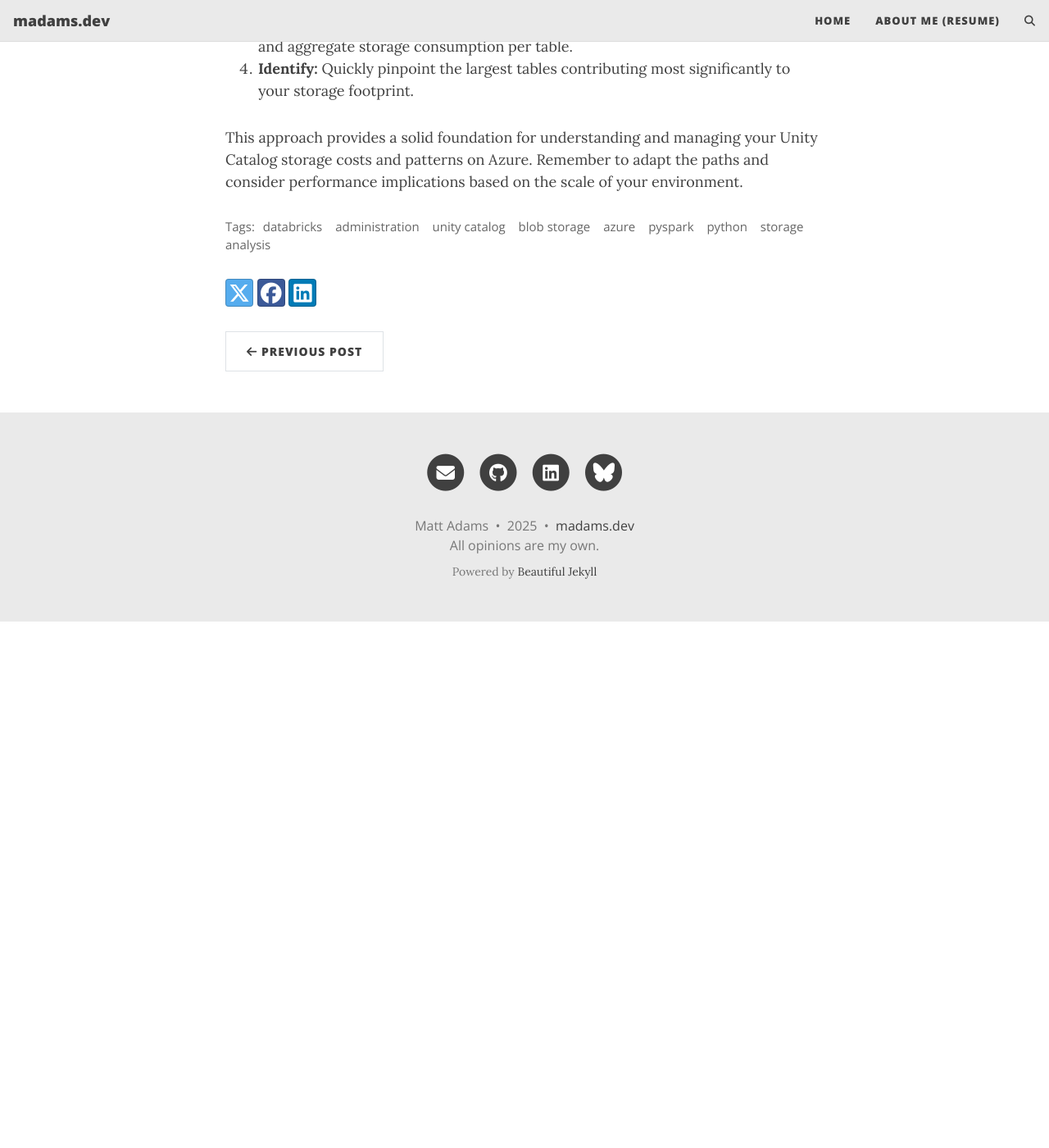
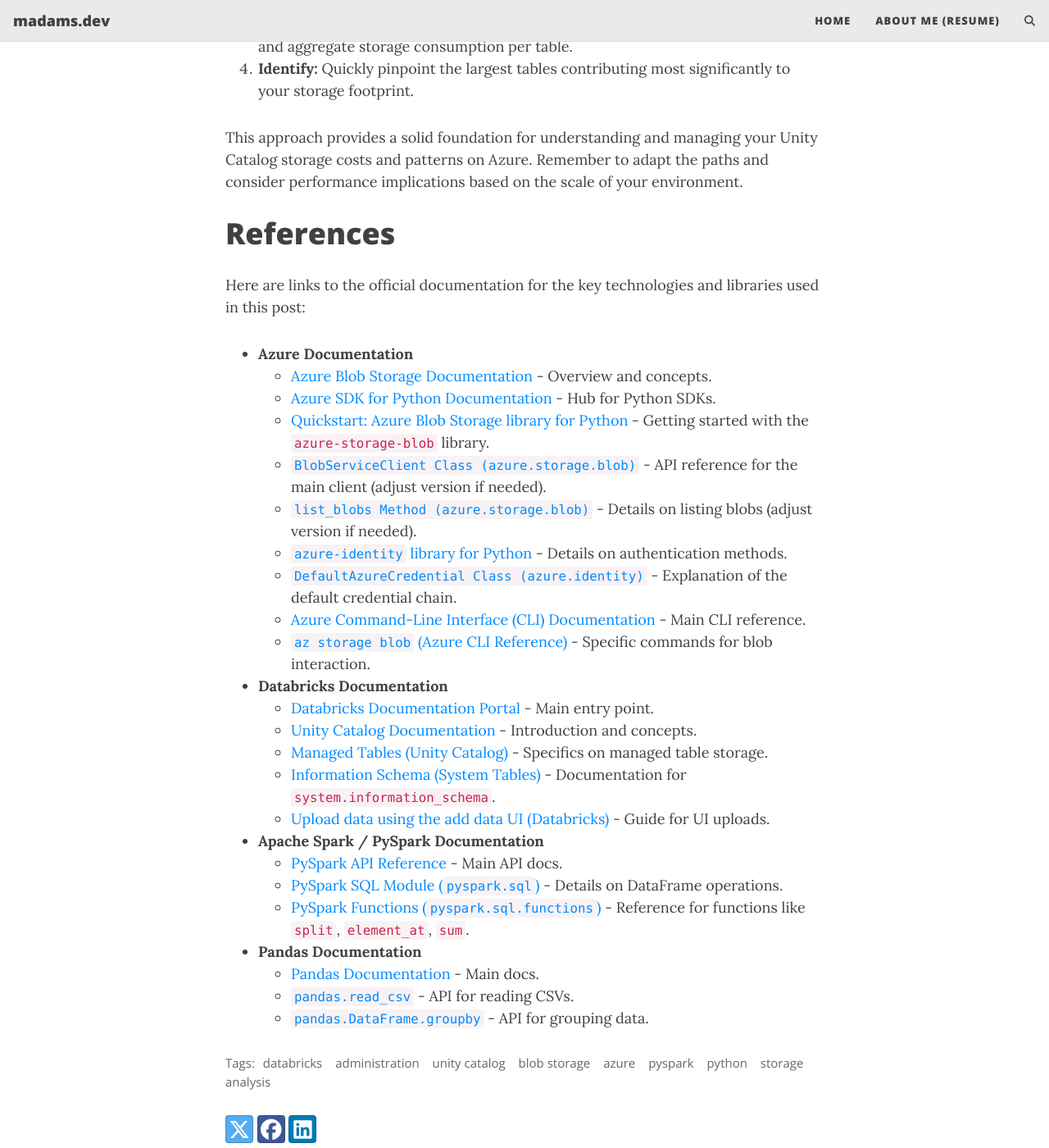
Before and after one commit to sysopmatt/madams-dev, a Jekyll site: the page built from _posts/2025-04-26-getting-a-handle-on-the-blobs-behind-unity-catalog.md, in a window 1280 px wide and 1400 px high, scrolled down 8891 px. Shown: the whole window at 82% size. Built offline with Jekyll 4.4.1, drawn with Linux system fonts in a browser that asks for light colours; comment, search, counter and statistics services are not loaded; before the commit the page ends 9649 px from its top, so only the background shows below that.

Commit message:
Add reference documentation

```diff
--- a/_posts/2025-04-26-getting-a-handle-on-the-blobs-behind-unity-catalog.md
+++ b/_posts/2025-04-26-getting-a-handle-on-the-blobs-behind-unity-catalog.md
@@ -270,3 +270,32 @@
 4.  **Identify:** Quickly pinpoint the largest tables contributing most significantly to your storage footprint.
 
 This approach provides a solid foundation for understanding and managing your Unity Catalog storage costs and patterns on Azure. Remember to adapt the paths and consider performance implications based on the scale of your environment.
+
+# References
+
+Here are links to the official documentation for the key technologies and libraries used in this post:
+
+*   **Azure Documentation**
+    *   [Azure Blob Storage Documentation](https://docs.microsoft.com/en-us/azure/storage/blobs/) - Overview and concepts.
+    *   [Azure SDK for Python Documentation](https://docs.microsoft.com/en-us/azure/developer/python/) - Hub for Python SDKs.
+    *   [Quickstart: Azure Blob Storage library for Python](https://docs.microsoft.com/en-us/azure/storage/blobs/storage-quickstart-blobs-python) - Getting started with the `azure-storage-blob` library.
+    *   [`BlobServiceClient Class (azure.storage.blob)`](https://azuresdkdocs.blob.core.windows.net/$web/python/azure-storage-blob/12.13.0/azure.storage.blob.html#azure.storage.blob.BlobServiceClient) - API reference for the main client (adjust version if needed).
+    *   [`list_blobs Method (azure.storage.blob)`](https://azuresdkdocs.blob.core.windows.net/$web/python/azure-storage-blob/12.13.0/azure.storage.blob.html#azure.storage.blob.ContainerClient.list_blobs) - Details on listing blobs (adjust version if needed).
+    *   [`azure-identity` library for Python](https://docs.microsoft.com/en-us/python/api/azure-identity/azure.identity?view=azure-python) - Details on authentication methods.
+    *   [`DefaultAzureCredential Class (azure.identity)`](https://docs.microsoft.com/en-us/python/api/azure-identity/azure.identity.defaultazurecredential?view=azure-python) - Explanation of the default credential chain.
+    *   [Azure Command-Line Interface (CLI) Documentation](https://docs.microsoft.com/en-us/cli/azure/) - Main CLI reference.
+    *   [`az storage blob` (Azure CLI Reference)](https://docs.microsoft.com/en-us/cli/azure/storage/blob?view=azure-cli-latest) - Specific commands for blob interaction.
+*   **Databricks Documentation**
+    *   [Databricks Documentation Portal](https://docs.databricks.com/) - Main entry point.
+    *   [Unity Catalog Documentation](https://docs.databricks.com/en/data-governance/unity-catalog/index.html) - Introduction and concepts.
+    *   [Managed Tables (Unity Catalog)](https://docs.databricks.com/en/data-governance/unity-catalog/create-tables.html#managed-tables) - Specifics on managed table storage.
+    *   [Information Schema (System Tables)](https://docs.databricks.com/en/sql/language-manual/sql-ref-information-schema.html) - Documentation for `system.information_schema`.
+    *   [Upload data using the add data UI (Databricks)](https://docs.databricks.com/en/ingestion/add-data/index.html) - Guide for UI uploads.
+*   **Apache Spark / PySpark Documentation**
+    *   [PySpark API Reference](https://spark.apache.org/docs/latest/api/python/index.html) - Main API docs.
+    *   [PySpark SQL Module (`pyspark.sql`)](https://spark.apache.org/docs/latest/api/python/reference/pyspark.sql.html) - Details on DataFrame operations.
+    *   [PySpark Functions (`pyspark.sql.functions`)](https://spark.apache.org/docs/latest/api/python/reference/pyspark.sql/functions.html) - Reference for functions like `split`, `element_at`, `sum`.
+*   **Pandas Documentation**
+    *   [Pandas Documentation](https://pandas.pydata.org/docs/) - Main docs.
+    *   [`pandas.read_csv`](https://pandas.pydata.org/docs/reference/api/pandas.read_csv.html) - API for reading CSVs.
+    *   [`pandas.DataFrame.groupby`](https://pandas.pydata.org/docs/reference/api/pandas.DataFrame.groupby.html) - API for grouping data.
```
Also changed, not shown: _posts/2025-03-19-creating-databricks-asset-bundle-templates.md (+13 -0 lines).
